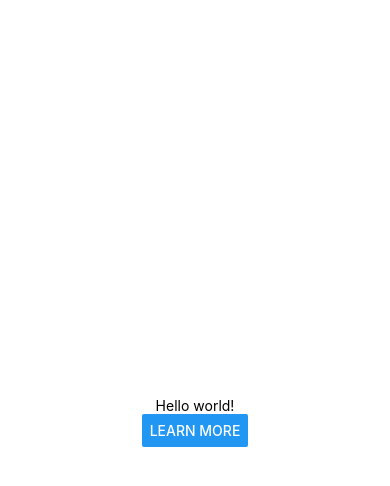
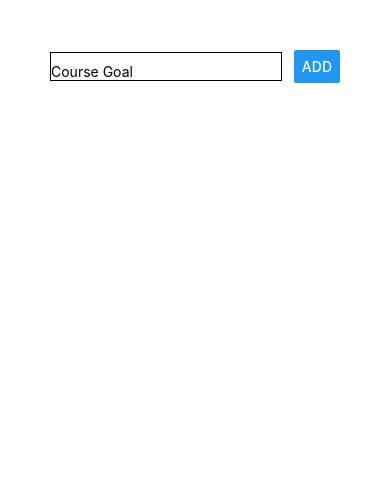
Before and after one commit to swojciga/reactNativ, a React Native app: screen / in a window 390 px wide. Shown: the top 486 px of the page. Built offline with nearby package versions, Linux system fonts and the light colour scheme.

Commit message:
add scroll list, add own goals to list

```diff
--- a/App.tsx
+++ b/App.tsx
@@ -1,23 +1,79 @@
 import React, {useState} from 'react';
-import { StyleSheet, Text, View, Button } from 'react-native';
+import {
+  StyleSheet,
+  Text,
+  View,
+  Button,
+  TextInput,
+  ScrollView,
+  FlatList
+} from 'react-native';
 
 export default function App() {
-  const [outputText, setOutputText] = useState('Hello world!')
+  const [enteredGoal, setEnteredGoal] = useState('');
+  const [courseGoals, setCourseGoals ] = useState([]) as any[];
+
+  const golaInputHandeler = (enteredText: string) => {
+    setEnteredGoal(enteredText)
+  }
+
+  const addGoalHandler = () => {
+    console.log(enteredGoal)
+    setCourseGoals((courseGoal: string[]) => [
+      ...courseGoals,
+      { id: Math.random().toString(), value: enteredGoal }
+    ]);
+  }
+
   return (
-    <View style={styles.container}>
-      <Text>{outputText}</Text>
-      <Button
-        onPress={() => setOutputText('Hello world! Already text update')}
-        title="Learn More"/>
+    <View style={styles.screen}>
+      <View style={styles.inputContainer}>
+        <TextInput
+          placeholder="Course Goal"
+          style={styles.input}
+          onChangeText={golaInputHandeler}
+          value={enteredGoal}
+        />
+        <Button
+            title="ADD"
+            onPress={addGoalHandler}
+          />
+      </View>
+
+      <FlatList
+        keyExtractor={(item, index) => item.id}
+        data = {courseGoals}
+        renderItem = { itemData => (
+          <View style={styles.listItem}>
+            <Text>{itemData.item.value}</Text>
+          </View>
+        )}
+      />
     </View>
   );
 }
 
-const styles = StyleSheet.create({
-  container: {
-    flex: 1,
-    backgroundColor: '#fff',
-    alignItems: 'center',
-    justifyContent: 'center',
-  },
-});
+ const styles = StyleSheet.create({
+    screen: {
+      padding: 50
+    },
+    inputContainer: {
+      flexDirection: 'row',
+      justifyContent: 'space-between',
+      alignItems: 'center'
+    },
+    input: {
+      width: '80%',
+      borderColor: 'black',
+      borderWidth: 1,
+      paddingTop: 10
+    },
+    listItem: {
+      padding: 10,
+      marginVertical: 10,
+      backgroundColor: '#ccc',
+      borderColor: 'black',
+      borderWidth: 1
+
+    }
+ })
```
